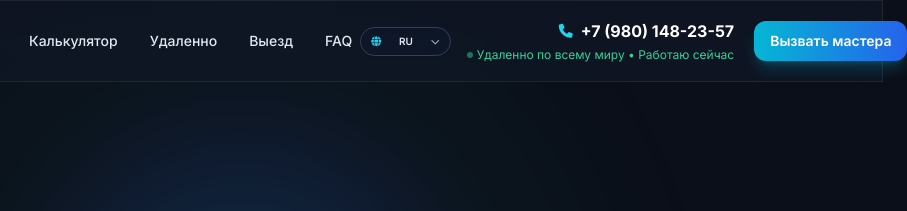
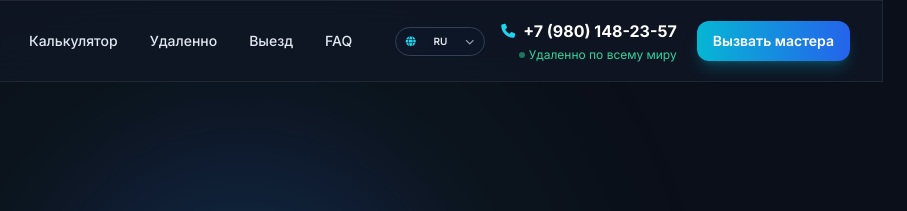
Before and after one commit to atarovart/MySite, a website: page index.html in a window 1280 px wide. Shown: the top 211 px of the page, 397-1304 px from the left, 907 px wide, since content can reach past the window. Drawn offline with Linux system fonts and the light colour scheme.

Commit message:
site10.release13

```diff
--- a/index.html
+++ b/index.html
@@ -509,7 +509,7 @@
                             </a>
                             <span class="mt-1 block text-xs text-emerald-400 flex items-center justify-end gap-1">
                                 <span class="w-1.5 h-1.5 rounded-full bg-emerald-400 animate-pulse"></span>
-                                <span data-i18n="header.status">Удаленно по РФ • Работаю сейчас</span>
+                                <span data-i18n="header.status">Удаленно по РФ</span>
                             </span>
                         </div>
                         <button onclick="openModal(getText('modal.quickConsultation'))" class="whitespace-nowrap px-4 py-2.5 rounded-xl bg-gradient-to-r from-cyan-500 to-blue-600 text-white font-semibold text-sm shadow-lg shadow-cyan-500/25 hover:shadow-cyan-500/40 hover:scale-[1.02] active:scale-[0.98] transition-all" data-i18n="header.cta">
@@ -1370,7 +1370,7 @@
                 'nav.remote': 'Удаленно',
                 'nav.coverage': 'Выезд',
                 'nav.faq': 'FAQ',
-                'header.status': 'Удаленно по всему миру • Работаю сейчас',
+                'header.status': 'Удаленно по всему миру',
                 'header.cta': 'Вызвать мастера',
                 'mobile.services': 'Услуги и цены',
                 'mobile.calculator': 'Калькулятор ремонта',
@@ -1506,7 +1506,7 @@
                 'nav.remote': 'Remote',
                 'nav.coverage': 'Service area',
                 'nav.faq': 'FAQ',
-                'header.status': 'Remote worldwide • Available now',
+                'header.status': 'Remote worldwide',
                 'header.cta': 'Call technician',
                 'mobile.services': 'Services & prices',
                 'mobile.calculator': 'Repair calculator',
@@ -1642,7 +1642,7 @@
                 'nav.remote': 'Udaljeno',
                 'nav.coverage': 'Dostupnost',
                 'nav.faq': 'FAQ',
-                'header.status': 'Udaljeno po celom svetu • Radim sada',
+                'header.status': 'Udaljeno po celom svetu',
                 'header.cta': 'Pozovi majstora',
                 'mobile.services': 'Usluge i cene',
                 'mobile.calculator': 'Kalkulator popravke',
```
